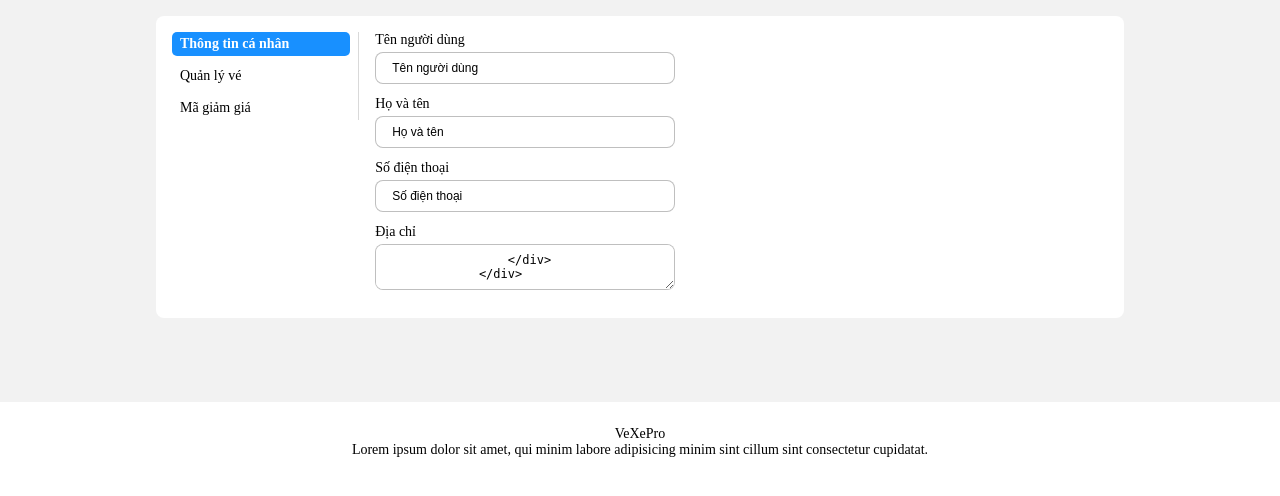
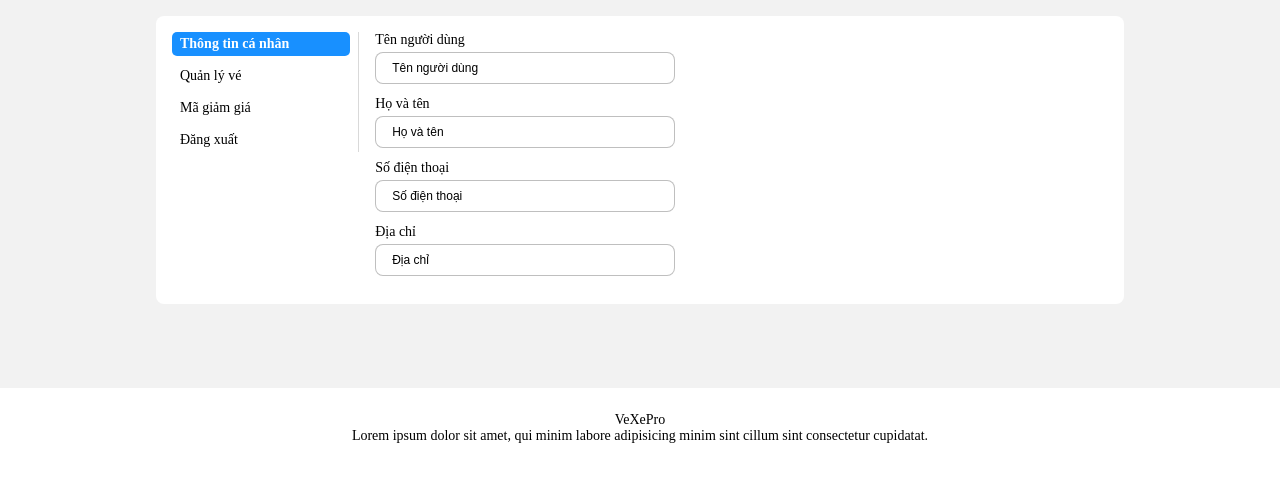
Before and after one commit to bivsbon/vexepro, a PHP site: page /app/views/Me.php in a window 1280 px wide. Shown: the part 56-552 px from the top of the page. Run offline with PHP 8.4, Linux system fonts and the light colour scheme.

Commit message:
Update view #6

```diff
--- a/app/views/Me.css
+++ b/app/views/Me.css
@@ -104,3 +104,8 @@ label {
     gap: 4px;
     align-items: center;
 }
+.danger-button {
+    background: #FF5C5C;
+    color: white;
+    border: 0;
+}
--- a/app/views/Me.php
+++ b/app/views/Me.php
@@ -72,7 +72,7 @@ print("<script type='text/javascript'>
                 </div>
                 <div class='form-wrapper'>
                     <label>Địa chỉ</label>
-                    <textarea rows={2} class='form-item' name='address' value='Địa chỉ'/>
+                    <input class='form-item' name='address' value='Địa chỉ'/>
                 </div>
             </div>
             `
@@ -118,7 +118,16 @@ print("<script type='text/javascript'>
                 <div>Mã giảm giá</div>
             </div>
             `
-        }
+        },
+{
+title: 'Đăng xuất',
+id:'tab-4',
+render: `
+<div>
+<button class='button danger-button'>Đăng xuất</button>
+</div>
+`
+}
     ];
     let activeTab = tabs[0].id;
     let menu = document.getElementById('tab-menu');
```
